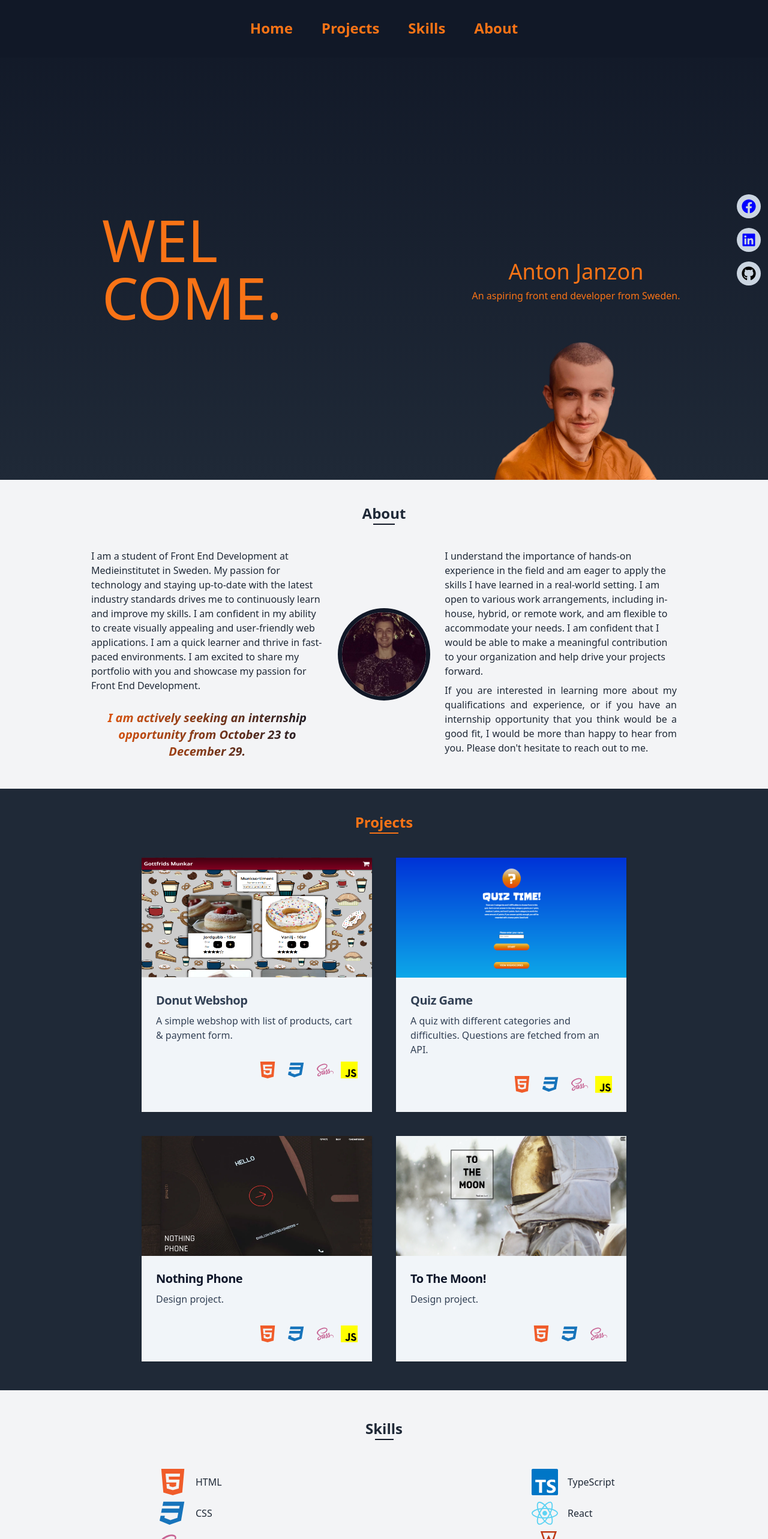
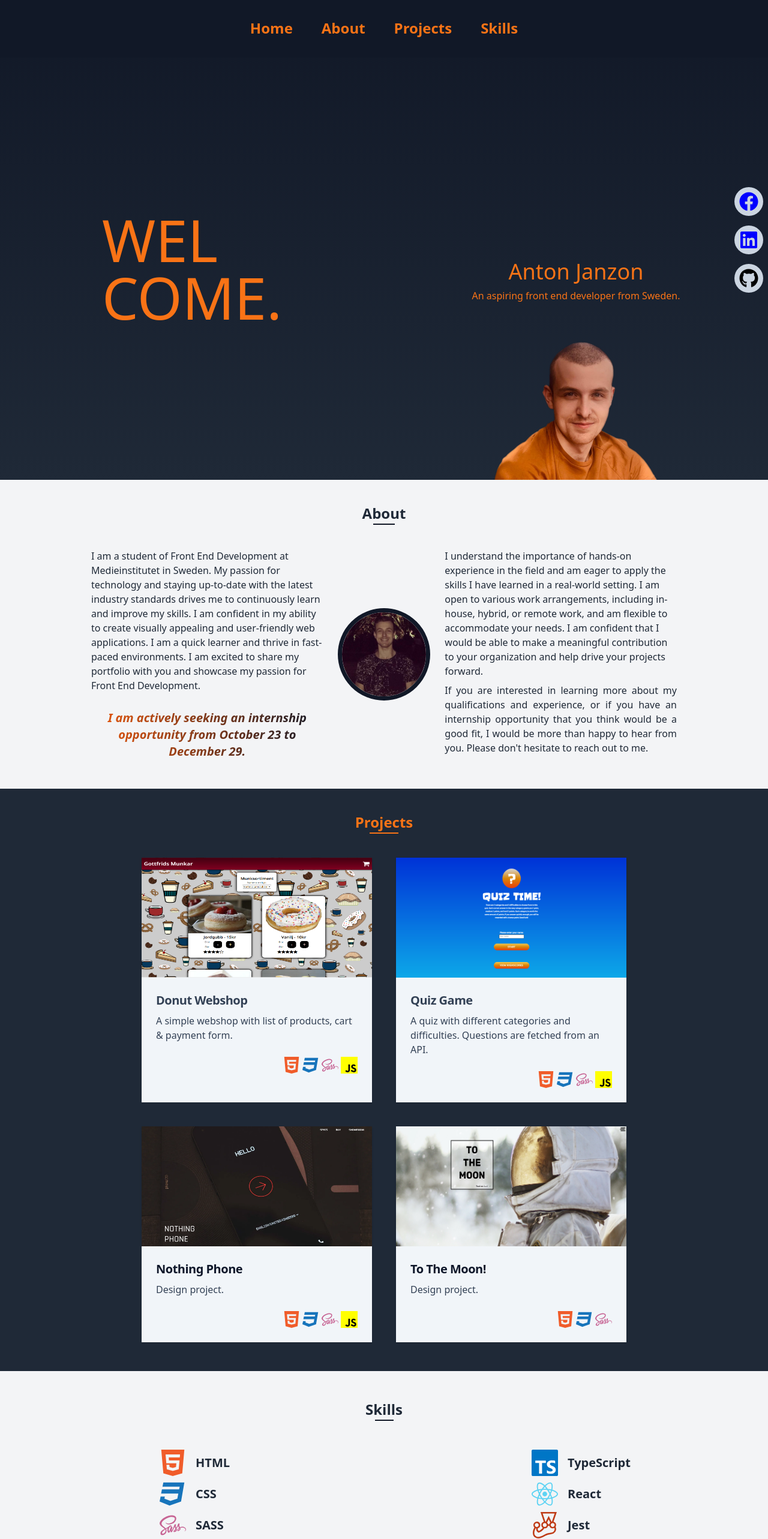
Before and after one commit to antonjanzon95/myPortfolio, a React (Vite) app: page / in a window 1280 px wide. Shown: the top 2566 px of the page at 60% size. Built offline with nearby package versions, Linux system fonts and the light colour scheme.

Commit message:
Fixed overflow, styling

```diff
--- a/src/App.tsx
+++ b/src/App.tsx
@@ -15,7 +15,7 @@ function App() {
       <header className="h-24 bg-gray-900 text-orange-500 hidden laptop:flex laptop:items-center fixed top-0 w-full z-20">
         <Header />
       </header>
-      <header className="h-16 bg-gray-900 text-orange-500 block laptop:hidden fixed top-0 w-full z-20">
+      <header className="h-16 bg-gray-900 text-orange-500 block laptop:hidden fixed w-full top-0 z-20">
         <MobileHeader />
       </header>
       <main className="hidden laptop:block w-full bg-gradient-to-b from-gray-900 to-gray-800 text-orange-500">
--- a/src/components/header.tsx
+++ b/src/components/header.tsx
@@ -11,6 +11,11 @@ const Header: React.FC<Props> = () => {
         </li>
         <li className="hover:text-gray-100 hoverUnderline">
           <a className="" href="">
+            About
+          </a>
+        </li>
+        <li className="hover:text-gray-100 hoverUnderline">
+          <a className="" href="">
             Projects
           </a>
         </li>
@@ -19,11 +24,6 @@ const Header: React.FC<Props> = () => {
             Skills
           </a>
         </li>
-        <li className="hover:text-gray-100 hoverUnderline">
-          <a className="" href="">
-            About
-          </a>
-        </li>
       </ul>
     </nav>
   );
--- a/src/components/headerMobile.tsx
+++ b/src/components/headerMobile.tsx
@@ -27,13 +27,13 @@ const MobileHeader: React.FC<Props> = () => {
           Home
         </a>
         <a href="#" className="block px-4 py-2">
+          About
+        </a>
+        <a href="#" className="block px-4 py-2">
           Projects
         </a>
         <a href="#" className="block px-4 py-2">
           Skills
-        </a>
-        <a href="#" className="block px-4 py-2">
-          About
         </a>
       </div>
     </nav>
--- a/src/components/sidebar.tsx
+++ b/src/components/sidebar.tsx
@@ -13,9 +13,9 @@ const SideBar: React.FC = () => {
     <div
       className={`bg-gray-800 py-4 flex justify-center items-center gap-4 ${laptopLayout}`}
     >
-      <SideBarIcon icon={<FaFacebook size={24} color="blue" />} />
-      <SideBarIcon icon={<FaLinkedin size={24} color="blue" />} />
-      <SideBarIcon icon={<FaGithub size={24} />} />
+      <SideBarIcon icon={<FaFacebook size={32} color="blue" />} />
+      <SideBarIcon icon={<FaLinkedin size={32} color="blue" />} />
+      <SideBarIcon icon={<FaGithub size={32} />} />
     </div>
   );
 };
--- a/src/components/skills.tsx
+++ b/src/components/skills.tsx
@@ -29,27 +29,27 @@ const Skills = () => {
         <h2 className="myHeadingsGray my-6">Skills</h2>
       </div>
 
-      <div className="my-6 flex gap-2 flex-col laptop:flex-row justify-center items-center">
+      <div className="my-6 flex gap-2 flex-col laptop:flex-row justify-center items-center font-semibold text-xl">
         <div className="laptop:w-2/4 flex flex-col justify-center items-center">
           <ul className="list-none flex flex-col gap-2 w-32">
             <li className="skillsIcons fade-left flex gap-4 items-center">
               <TechnologyIcon
                 icon={<SiHtml5 size={44} color="#f05c2a" />}
-                iconType="bg-transparent-icon"
+                iconType="bg-transparent-icon2"
               />
               HTML
             </li>
             <li className="skillsIcons fade-left flex gap-4 items-center">
               <TechnologyIcon
                 icon={<FaCss3 size={44} color="#1774bb" />}
-                iconType="bg-transparent-icon"
+                iconType="bg-transparent-icon2"
               />
               CSS
             </li>
             <li className="skillsIcons fade-left flex gap-4 items-center">
               <TechnologyIcon
                 icon={<FaSass size={44} color="#c76494" />}
-                iconType="bg-transparent-icon"
+                iconType="bg-transparent-icon2"
               />
               SASS
             </li>
@@ -74,21 +74,21 @@ const Skills = () => {
             <li className="skillsIcons fade-right flex gap-4 items-center">
               <TechnologyIcon
                 icon={<FaReact size={44} color="#5ed3f3" />}
-                iconType="bg-transparent-icon"
+                iconType="bg-transparent-icon2"
               />
               React
             </li>
             <li className="skillsIcons fade-right flex gap-4 items-center">
               <TechnologyIcon
                 icon={<SiJest size={44} color="#bf3b16" />}
-                iconType="bg-transparent-icon"
+                iconType="bg-transparent-icon2"
               />
               Jest
             </li>
             <li className="skillsIcons fade-right flex gap-4 items-center">
               <TechnologyIcon
                 icon={<SiCypress size={44} color="#383838" />}
-                iconType="bg-transparent-icon"
+                iconType="bg-transparent-icon2"
               />
               Cypress
             </li>
--- a/src/index.css
+++ b/src/index.css
@@ -69,7 +69,7 @@
 
 .fade-left {
   opacity: 0;
-  transform: translateX(-200px);
+  transform: translateX(-50px);
   transition: all 2s;
 }
 
@@ -80,7 +80,7 @@
 
 .fade-right {
   opacity: 0;
-  transform: translateX(200px);
+  transform: translateX(50px);
   transition: all 2s;
 }
 
@@ -92,9 +92,14 @@
 @layer components {
   .sidebar-icon {
     @apply relative flex items-center justify-center
-    h-10 w-10 mt-2 mb-2 mx-0 bg-slate-300 text-black
+    h-12 w-12 mt-2 mb-2 mx-0 bg-slate-300 text-black
     hover:rounded-xl transition-all duration-300 ease-linear
     rounded-3xl cursor-pointer;
+  }
+
+  .bg-transparent-icon {
+    @apply relative flex items-center justify-center
+    h-7 w-7 mx-0 bg-transparent;
   }
 
   .javascript-icon {
@@ -107,7 +112,7 @@
     h-11 w-11 mx-0 bg-black;
   }
 
-  .bg-transparent-icon {
+  .bg-transparent-icon2 {
     @apply relative flex items-center justify-center
     h-11 w-11 mx-0 bg-transparent;
   }
```
